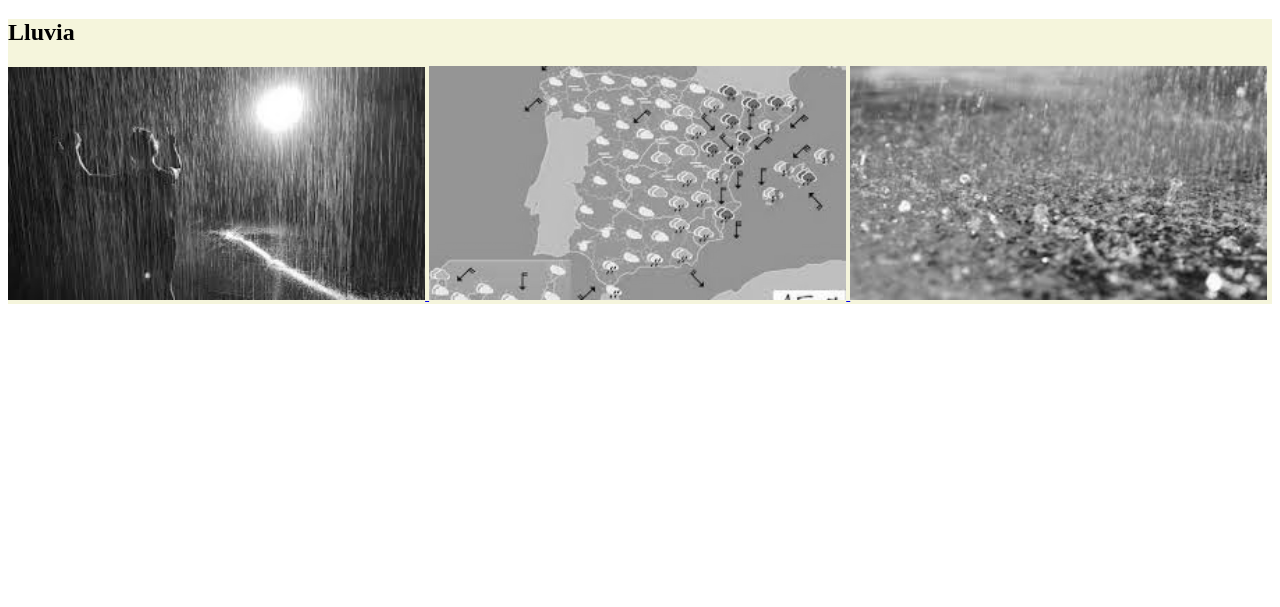
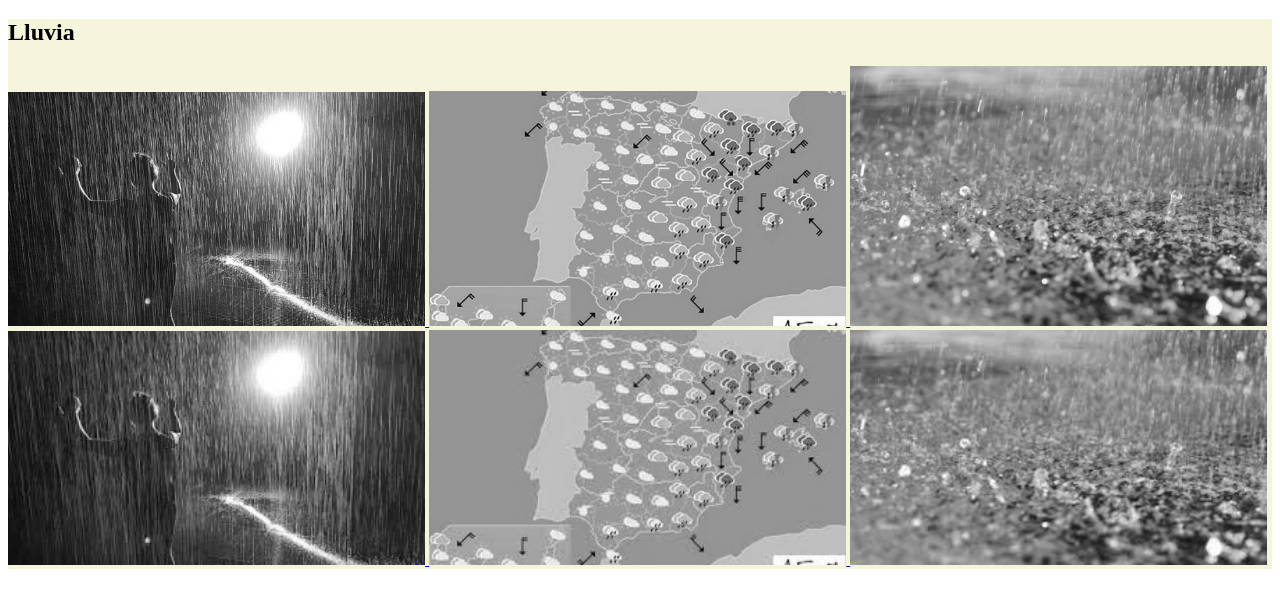
Before and after one commit to AliciaFedo1/tped_galeria, a plain HTML site: page index.html in a window 1280 px wide. Shown: the part 61-668 px from the top of the page. Drawn offline with Linux system fonts and the light colour scheme.

Commit message:
más imágenes

```diff
--- a/index.html
+++ b/index.html
@@ -14,13 +14,22 @@
     <section class="gallery">
         <h2>Lluvia</h2>
         <a href="imagenes/img1.jpg" target="_blank">
-            <img alt="Imagen 1" src="imagenes/img1_peq.jpg">
+            <img alt="Imagen 1" src="imagenes/img1.jpg">
         </a>
         <a href="#">
-            <img alt="Imagen 2" src="imagenes/img2_peq.jpg">
+            <img alt="Imagen 2" src="imagenes/img2.jpg">
         </a>
         <a href="#">
-            <img alt="Imagen 3" src="imagenes/img3_peq.jpg">
+            <img alt="Imagen 3" src="imagenes/img3.jpg">
+        </a>
+        <a href="imagenes/img1.jpg" target="_blank">
+            <img alt="Imagen 1 peq" src="imagenes/img1_peq.jpg">
+        </a>
+        <a href="#">
+            <img alt="Imagen 2 peq" src="imagenes/img2_peq.jpg">
+        </a>
+        <a href="#">
+            <img alt="Imagen 3 peq" src="imagenes/img3_peq.jpg">
         </a>
     </section>
 
```
